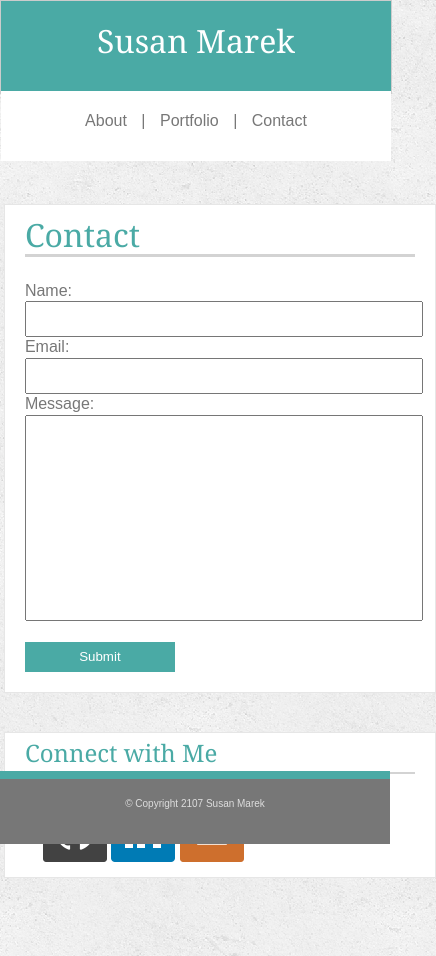
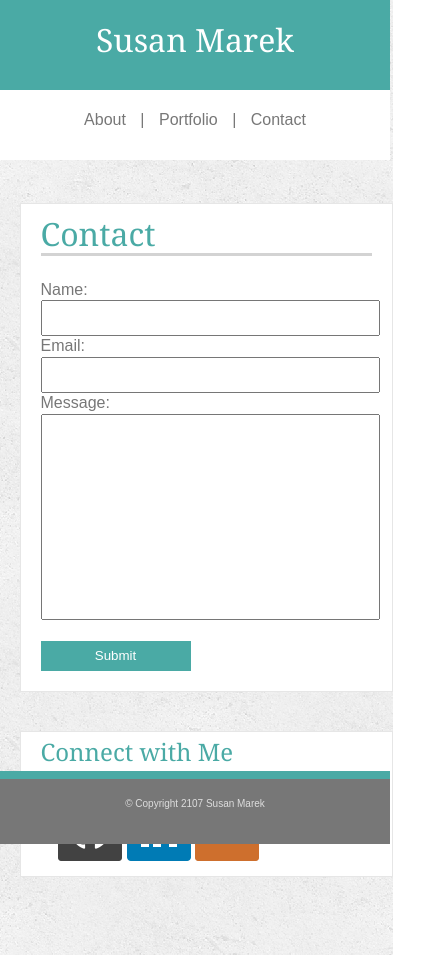
Before and after one commit to sjbmarek/Responsive-Portfolio, a plain HTML site: page contact.html in a window 390 px wide. Shown: the whole page, 436 px wide, since content can reach past the window. Drawn offline with Linux system fonts and the light colour scheme.

Commit message:
css updates

```diff
--- a/assets/css/style.css
+++ b/assets/css/style.css
@@ -1,4 +1,4 @@
-
+/*Common to all pages*/
 
 body {width: 100%;
     padding: 0;
@@ -40,6 +40,7 @@ body {width: 100%;
 a {text-decoration: none;
     color: #777777;
 }
+
 p {overflow-wrap: auto;
 }
 
@@ -77,23 +78,6 @@ h2 {
 }
 
 
-
-.about {
-	 float: left;
-  	width: 60%;
-  	margin: 120px 0px 90px 0px;
-  	background: #ffffff;
-  	padding:20px 20px 20px 20px;
-    border:1px solid #e6e6e6;
-    display:block;
-    overflow:auto;
-}
-
-#self {
-	float:left;
-	padding: 0px 20px 20px 0px;
-}
-
 hr {margin-top: 0.5em;
     margin-bottom: 1.5em;
 }
@@ -119,6 +103,29 @@ footer {
 
 }
 
+
+/*About specific css*/
+
+.about {
+	  float: left;
+  	width: 60%;
+  	margin: 120px 0px 90px 0px;
+  	background: #ffffff;
+  	padding:20px 20px 20px 20px;
+    border:1px solid #e6e6e6;
+    display:block;
+    overflow:auto;
+}
+
+#self {
+  	float:left;
+  	padding: 0px 20px 20px 0px;
+}
+
+
+
+/*Contact specific css*/
+
 #formfields1 {
     height:30px;
     width: 100%;
@@ -135,18 +142,18 @@ footer {
     color: #ffffff;
     border:0px;
 }
+/*Portfolio specific css*/
 .box {
     float: left;
     width: 250px;
     height: 200px;
-  margin: 15px;
+    margin: 3%;
 }
 
 .relative {position:relative;}
 
 .boxgrid {
     width:570px;
-  margin:30px;
 }
 
 .photolabel {position: relative;
@@ -166,7 +173,6 @@ footer {
 
 @media screen and (max-width: 980px) {
     body {width: 100%;}
-
     }
 
 
@@ -174,19 +180,25 @@ footer {
 @media screen and (max-width: 768px) {
     body {width:100%;}
 
-    .about {width: 100%;
-            margin:20% 1% 10% 1%;}
+    .about {width: 85%;
+            margin:20% 5% 10% 5%;}
 
-    .sidebar {width: 100%;
+    .sidebar {width: 85%;
               float:left;
-              margin: 0% 1% 20% 1%;}
+              margin: 0% 5% 20% 5%;}
     .contentspace {width: 100%;}
+
+/*
+    .boxgrid {
+    width:75%;
+    margin:3%;}
 }
+*/
 
 
 @media screen and (max-width: 640px) {
-    .about {width: 100%;
-          margin: 10% 1% 10% 1%;
+    .about {width: 85%;
+          margin: 10% 5% 10% 5%;
           }
     #self {
           display: block;
@@ -195,12 +207,13 @@ footer {
           height:75%;
           float: none;
           }
-    .sidebar {width: 100%;
-              margin:0% 1% 20% 1%;
+    .sidebar {width: 85%;
+              margin:0% 5% 20% 5%;
               float:left;}
     .headerspace {position: static;
               width:100%;
               margin: 0 auto;
+              border: none;
               }
     .contentspace { width:100%;
               margin:0 auto;}
```
Also changed, not shown: contact.html (+4 -4 lines), index.html (+4 -4 lines), portfolio.html (+4 -4 lines). Lines whose indentation alone changed are shown as unchanged.
